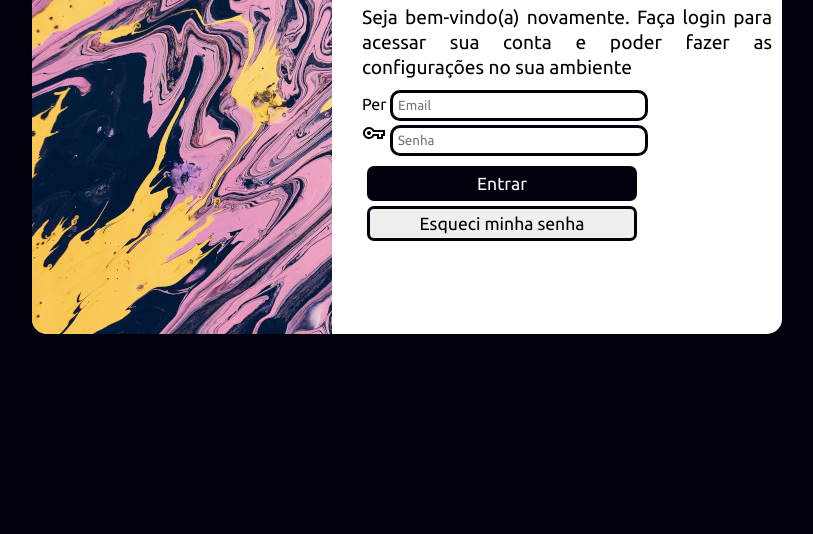
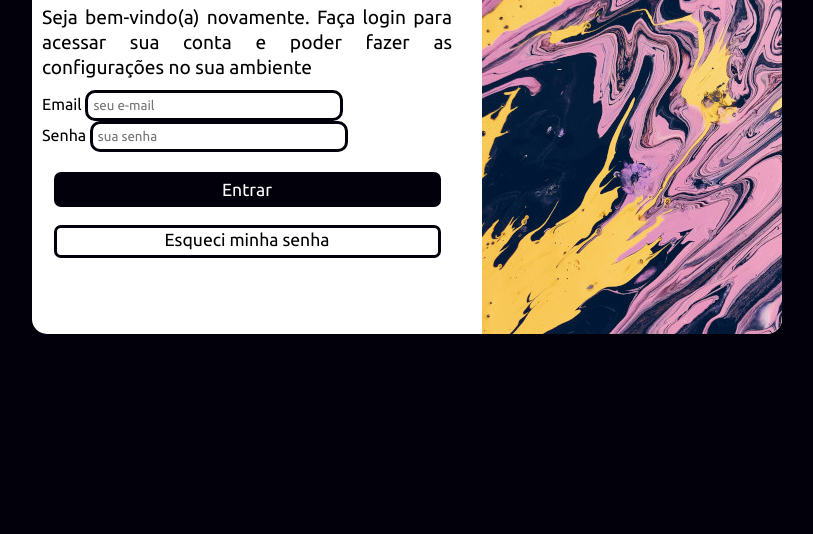
Before and after one commit to pamelanachbar/projeto-login, a plain HTML site: page index.html in a window 1280 px wide. Shown: the part 266-800 px from the top of the page, without its empty margins (233-1046 px from the left). Drawn offline with nearby package versions, Linux system fonts and the light colour scheme.

Commit message:
Formatações

```diff
--- a/estilos/media-query.css
+++ b/estilos/media-query.css
@@ -38,16 +38,18 @@
         display: block;
         width: 300px;
        height: 400px;
-        float: left;
-       border-top-right-radius: 0px;
-       border-bottom-left-radius: 15px;
+        float: right;
+        border-top-right-radius: 15px;
+        border-bottom-left-radius: 0px;
+       border-top-left-radius: 0px;
+       border-bottom-right-radius: 15px;
 
     }
     #formulario{
     background-color: white;
      display: block;
     width: 430px;
-    float: right;
+    float: left;
    border-radius: 15px;
     /*transform: translate(100%, -110%);*/
     }
--- a/estilos/style.css
+++ b/estilos/style.css
@@ -85,23 +85,29 @@ form input{
 form input:hover{
     background-color: #978fe948;
 }
-
+form > input[type=submit]{
+    display: block;
+    width: 90%;
+    margin: auto;
+}
 #entrar{
     background-color: #01000b;
     color: white;
-    margin-top: 10px;
-    margin-left: 15px;
-    width: 270px;
+    margin-top: 20px;
     border-radius: 7px;
     cursor: pointer;
     font-size: 1.1em;
 }
 #senha{
-    margin-top: 5px;
-    margin-left: 15px;
-    width: 270px;
+    display: block;
+    width: 90%;
+    margin: auto;
+    padding-top: 2px;
+    height:33px;
     border-radius: 7px;
     cursor: pointer;
     text-align: center;
     font-size: 1.1em;
+    border: 3px solid #01000b;
+    text-decoration: none;
 }
--- a/index.html
+++ b/index.html
@@ -16,14 +16,17 @@
             <div id="formulario">
                 <h1>Login</h1>
                 <p>Seja bem-vindo(a) novamente. Faça login para acessar sua conta e poder fazer as configurações no sua ambiente</p>
-                <form action="login.php" method="post" autocomplete="on" >
-                    <label for="iperfil">Per</label>
-                        <input type="text" name="perfil" id="iperfil" placeholder="Email" size="25" minlength="5" maxlength="40"> <br>
-                        <label for="isenha">  <span class="material-symbols-outlined">vpn_key</span></label>
-                        <input type="password" name="senha" id="isenha" placeholder="Senha" size="25" minlength="8" maxlength="20" required >
+                <form action="login.php" method="post" autocomplete="on">
+                    <label for="iperfil">Email </label>
+                        <input type="email" name="perfil" id="iperfil" placeholder="seu e-mail" size="25" minlength="5" maxlength="40" autocomplete="email" size="28">
+                       <br>
+
+                        <label for="isenha">Senha</label>
+                        <input type="password" name="senha" id="isenha" placeholder="sua senha" size="25" minlength="8" maxlength="20" required  autocomplete="current-password">
+
 
                             <input type="submit" value="Entrar" id="entrar"> <br>
-                            <input type="submit" value="Esqueci minha senha" id="senha">
+                            <a href="#" id="senha">Esqueci minha senha</a>
 
                 </form>
             </div>
```
